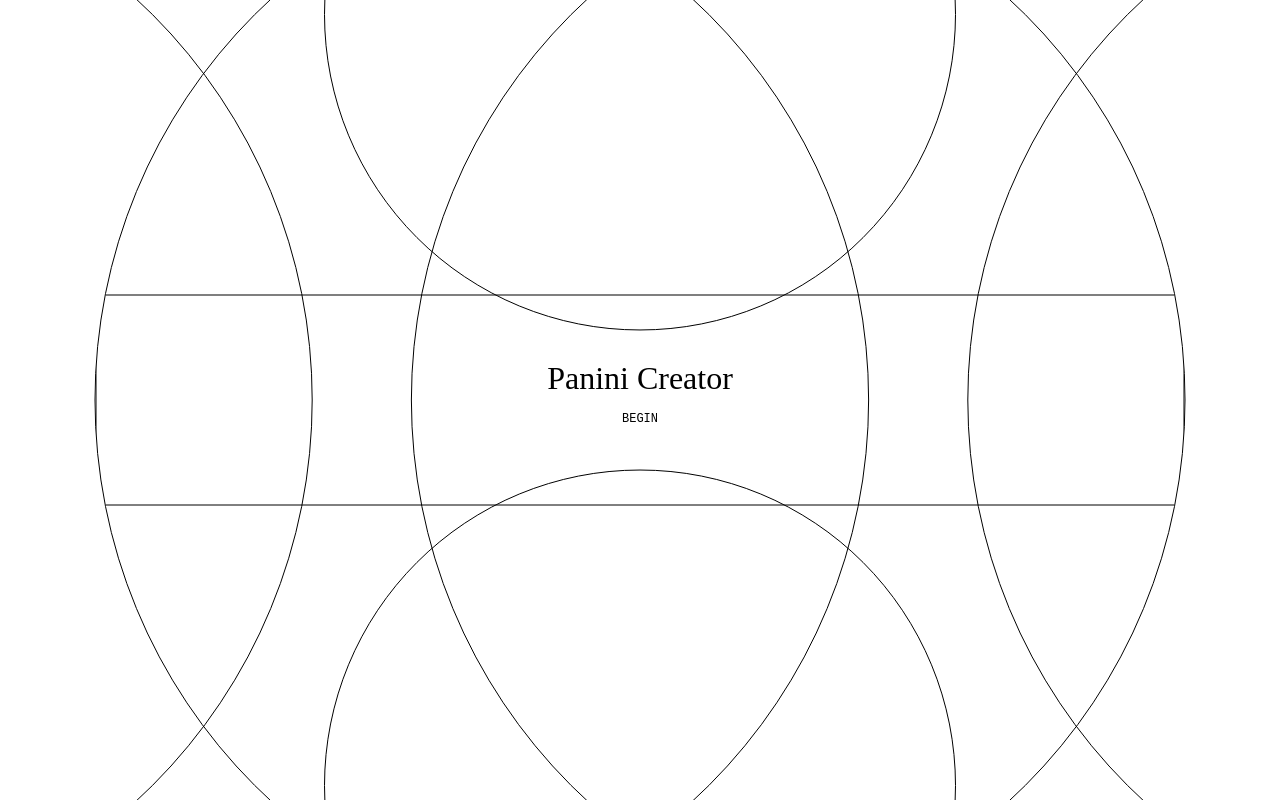
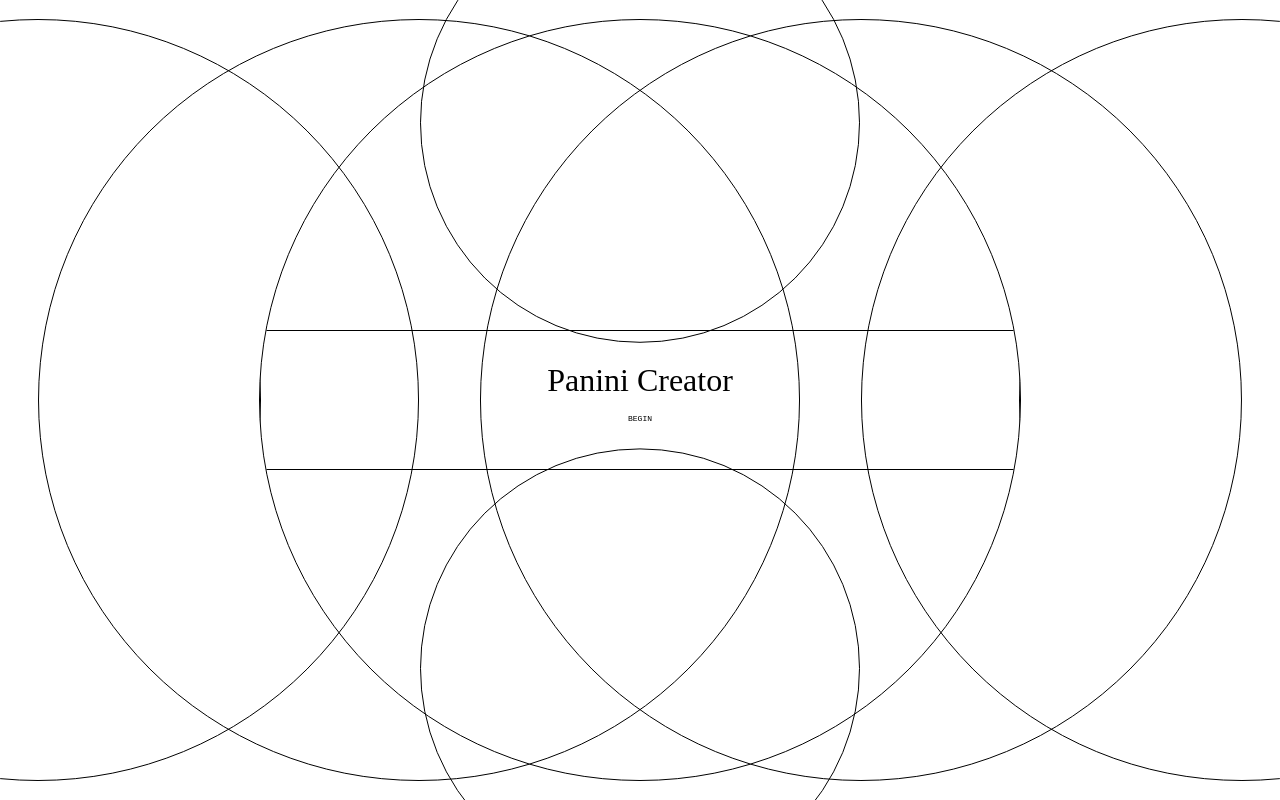
Before and after one commit to Krzysztofe/panini-creator, a React (Vite) app: page / in a window 1280 px wide. Built offline with nearby package versions, Linux system fonts and the light colour scheme; a web font is replaced by a local one.

Commit message:
Resize components

```diff
--- a/src/components/circle/dataCircles.tsx
+++ b/src/components/circle/dataCircles.tsx
@@ -1,7 +1,7 @@
 export const dataCircles = [
   {
-    width: "632px",
-    translate: "translate(-50%, -11%)",
+    width: "440px",
+    translate: "translate(-50%, -13%)",
     keyFrames: {
       name: "vertical-top",
       translateTo: "-50%, -111%",
@@ -9,7 +9,7 @@ export const dataCircles = [
     },
   },
   {
-    width: "632px",
+    width: "440px",
     translate: "translate(-50%, 111%)",
     keyFrames: {
       name: "vertical-bottom",
@@ -19,8 +19,8 @@ export const dataCircles = [
   },
 
   {
-    width: "1091px",
-    translate: "translate(-130%, 50%)",
+    width: "762px",
+    translate: "translate(-129%, 50%)",
     keyFrames: {
       name: "horizontal-1",
       translateTo: "-230%, 50%",
@@ -28,7 +28,7 @@ export const dataCircles = [
     },
   },
   {
-    width: "1091px",
+    width: "762px",
     translate: "translate(-79%, 50%)",
     keyFrames: {
       name: "horizontal-2",
@@ -37,7 +37,7 @@ export const dataCircles = [
     },
   },
   {
-    width: "1091px",
+    width: "762px",
     translate: "translate(-50%, 50%)",
     keyFrames: {
       name: "center",
@@ -46,7 +46,7 @@ export const dataCircles = [
     },
   },
   {
-    width: "1091px",
+    width: "762px",
     translate: "translate(-21%, 50%)",
     keyFrames: {
       name: "horizontal-3",
@@ -55,8 +55,8 @@ export const dataCircles = [
     },
   },
   {
-    width: "1091px",
-    translate: "translate(30%, 50%)",
+    width: "762px",
+    translate: "translate(29%, 50%)",
     keyFrames: {
       name: "horizontal-4",
       translateTo: "230%, 50%",
--- a/src/pages/begin/beginHeading/BeginHeading.module.css
+++ b/src/pages/begin/beginHeading/BeginHeading.module.css
@@ -19,6 +19,7 @@
     transition: 0.5s;
     background-color: var(--clr-transparent);
     border: 0.5px solid var(--clr-transparent);
+    font-size: 8px;
 }
 .button:hover {
     border: 0.5px solid var(--clr-primary);
--- a/src/pages/begin/beginHeadingContainer/BeginHeadingContainer.tsx
+++ b/src/pages/begin/beginHeadingContainer/BeginHeadingContainer.tsx
@@ -5,7 +5,7 @@ import "../../../css/settings/_variables.css";
 const css = (isBegin: boolean) => {
   return {
     width: "100%",
-    height: "211px",
+    height: "140px",
     display: "grid",
     placeItems: "center",
     border: isBegin
```
